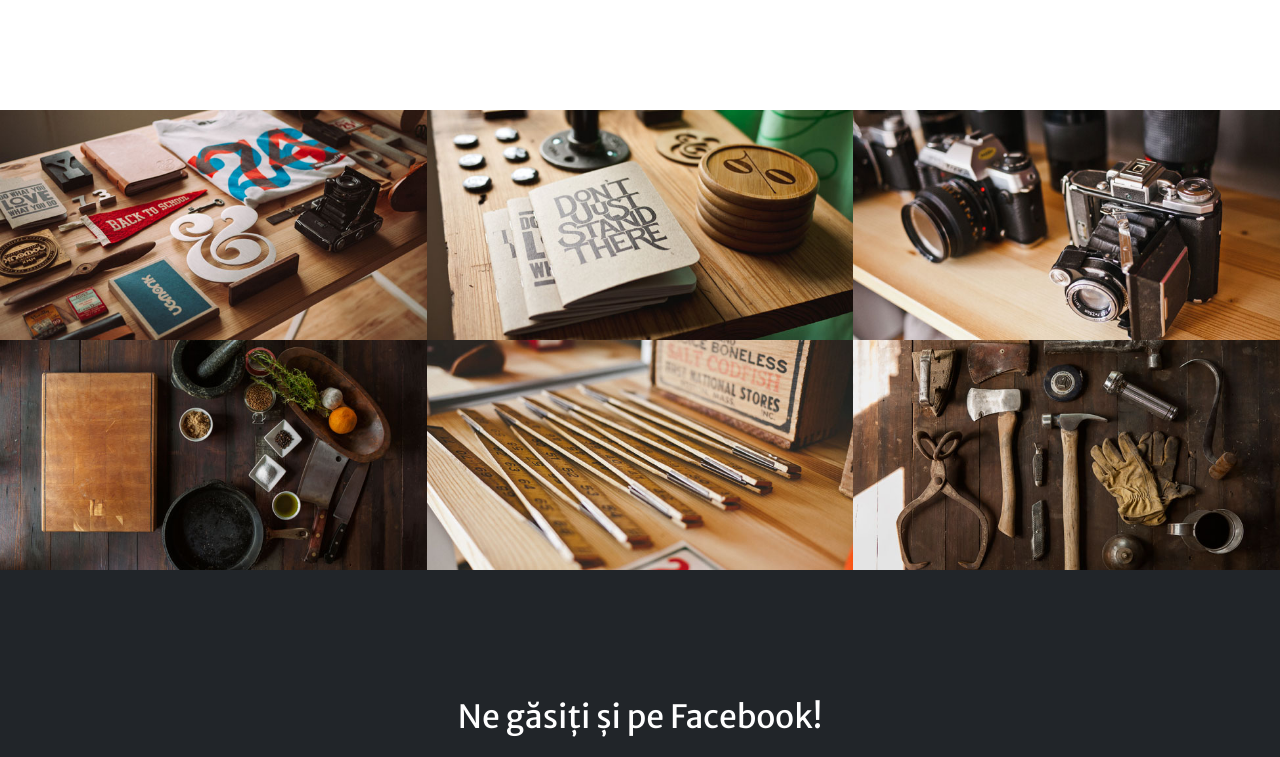
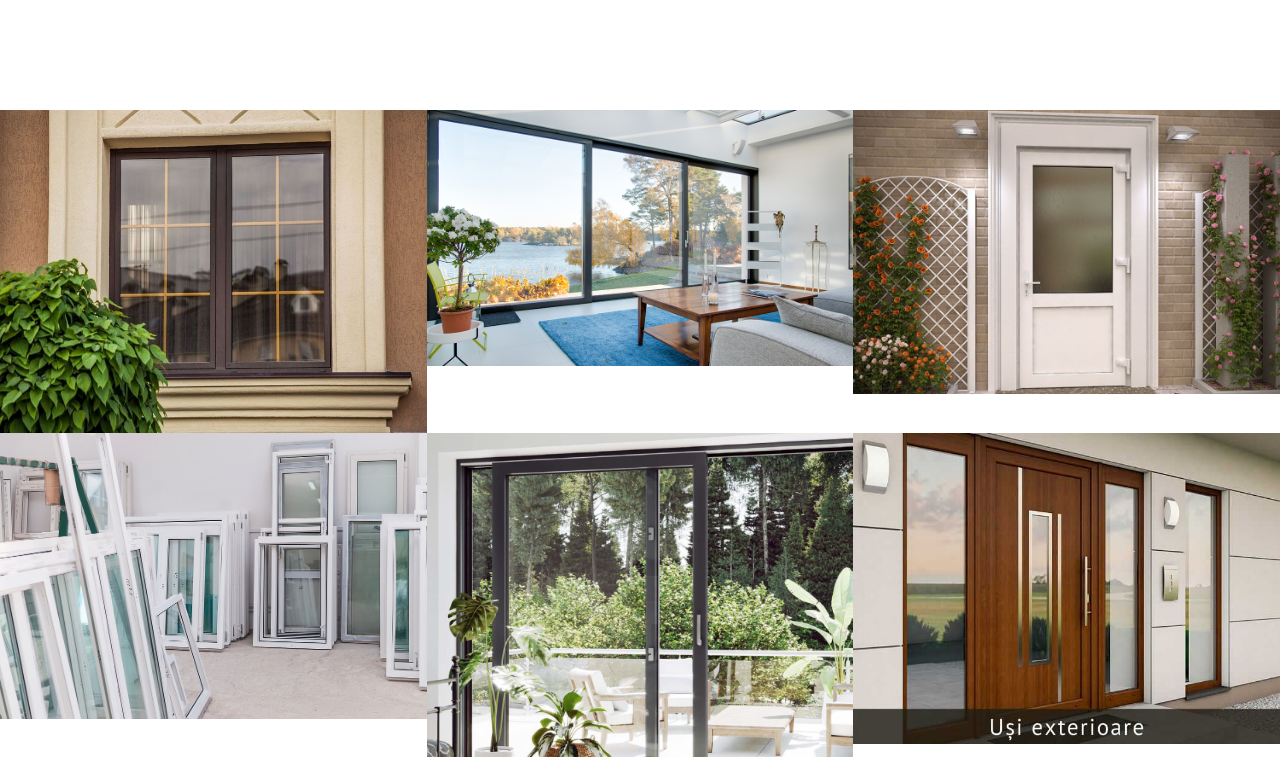
Before and after one commit to GeoCloudUtils/CristianLandingPage, a plain HTML site: page index.html in a window 1280 px wide. Shown: the part 1810-2567 px from the top of the page. Drawn offline with nearby package versions, Linux system fonts and the light colour scheme; some packages are replaced by stand-ins of ours; a script that the page names is missing.

Commit message:
Changed images

```diff
--- a/index.html
+++ b/index.html
@@ -181,12 +181,12 @@
           <div class="col-lg-4 col-sm-6">
             <a
               class="portfolio-box"
-              href="assets/img/portfolio/fullsize/1.jpg"
+              href="assets/img/portfolio/thumbnails/1_1.jpg"
               title="Project Name"
             >
               <img
                 class="img-fluid"
-                src="assets/img/portfolio/thumbnails/1.jpg"
+                src="assets/img/portfolio/thumbnails/1_1.jpg"
                 alt="..."
               />
               <div class="portfolio-box-caption">
@@ -198,12 +198,12 @@
           <div class="col-lg-4 col-sm-6">
             <a
               class="portfolio-box"
-              href="assets/img/portfolio/fullsize/2.jpg"
+              href="assets/img/portfolio/thumbnails/2_1.jpg"
               title="Project Name"
             >
               <img
                 class="img-fluid"
-                src="assets/img/portfolio/thumbnails/2.jpg"
+                src="assets/img/portfolio/thumbnails/2_1.jpg"
                 alt="..."
               />
               <div class="portfolio-box-caption">
@@ -215,12 +215,12 @@
           <div class="col-lg-4 col-sm-6">
             <a
               class="portfolio-box"
-              href="assets/img/portfolio/fullsize/3.jpg"
+              href="assets/img/portfolio/thumbnails/3_1.jpg"
               title="Project Name"
             >
               <img
                 class="img-fluid"
-                src="assets/img/portfolio/thumbnails/3.jpg"
+                src="assets/img/portfolio/thumbnails/3_1.jpg"
                 alt="..."
               />
               <div class="portfolio-box-caption">
@@ -232,12 +232,12 @@
           <div class="col-lg-4 col-sm-6">
             <a
               class="portfolio-box"
-              href="assets/img/portfolio/fullsize/4.jpg"
+              href="assets/img/portfolio/thumbnails/4_1.jpg"
               title="Project Name"
             >
               <img
                 class="img-fluid"
-                src="assets/img/portfolio/thumbnails/4.jpg"
+                src="assets/img/portfolio/thumbnails/4_1.jpg"
                 alt="..."
               />
               <div class="portfolio-box-caption">
@@ -249,12 +249,12 @@
           <div class="col-lg-4 col-sm-6">
             <a
               class="portfolio-box"
-              href="assets/img/portfolio/fullsize/5.jpg"
+              href="assets/img/portfolio/thumbnails/5_1.jpg"
               title="Project Name"
             >
               <img
                 class="img-fluid"
-                src="assets/img/portfolio/thumbnails/5.jpg"
+                src="assets/img/portfolio/thumbnails/5_1.jpg"
                 alt="..."
               />
               <div class="portfolio-box-caption">
@@ -266,12 +266,12 @@
           <div class="col-lg-4 col-sm-6">
             <a
               class="portfolio-box"
-              href="assets/img/portfolio/fullsize/6.jpg"
+              href="assets/img/portfolio/thumbnails/6_1.jpg"
               title="Project Name"
             >
               <img
                 class="img-fluid"
-                src="assets/img/portfolio/thumbnails/6.jpg"
+                src="assets/img/portfolio/thumbnails/6_1.jpg"
                 alt="..."
               />
               <div class="portfolio-box-caption p-3">
```
Also changed, not shown: assets/img/portfolio/thumbnails/1_1.jpg (added), assets/img/portfolio/thumbnails/2_1.jpg (added), assets/img/portfolio/thumbnails/3_1.jpg (added), assets/img/portfolio/thumbnails/4_1.jpg (added), assets/img/portfolio/thumbnails/5_1.jpg (added), assets/img/portfolio/thumbnails/6_1.jpg (added).
